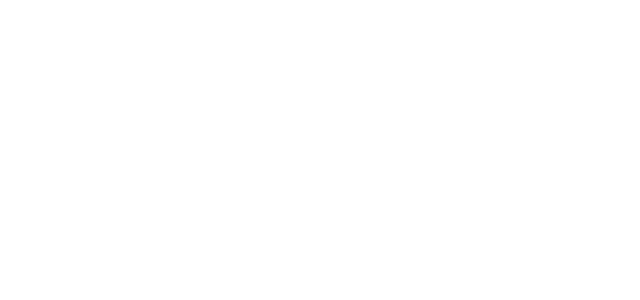
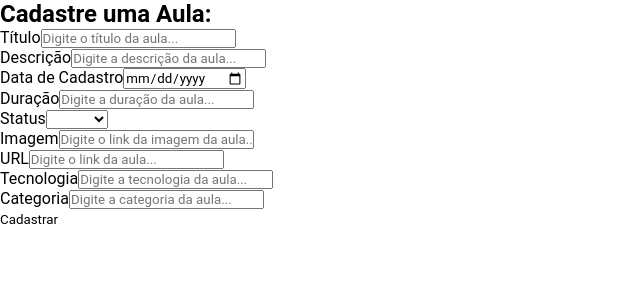
Before and after one commit to AndrewGPFranco/FE_TIv2, a Vue app: page /admin/cadastro/aula in a window 1280 px wide. Before the commit this address had no page. Shown: the top 300 px of the page, without its empty margins (0-640 px from the left). Built offline with nearby package versions, Linux system fonts and the light colour scheme; a web font is replaced by a local one.

Commit message:
funcionalidade para cadastrar aula funcionando porém sem css e melhorias no código pode ser feita

```diff
--- /dev/null
+++ b/src/pages/cadastrarAula.vue
@@ -0,0 +1,119 @@
+<template>
+    <section>
+        <h1>Cadastre uma Aula:</h1>
+        <form @submit.prevent="submit">
+            <div>
+                <label for="titulo">Título</label>
+                <input type="text" name="titulo" v-model="titulo" required autocomplete="off"
+                    placeholder="Digite o título da aula...">
+            </div>
+            <div>
+                <label for="descricao">Descrição</label>
+                <input type="text" name="descricao" v-model="descricao" required autocomplete="off"
+                    placeholder="Digite a descrição da aula...">
+            </div>
+            <div>
+                <label for="cadastro">Data de Cadastro</label>
+                <input type="date" name="cadastro" v-model="cadastro" required>
+            </div>
+            <div>
+                <label for="duracao">Duração</label>
+                <input type="number" name="duracao" v-model="duracao" required autocomplete="off"
+                    placeholder="Digite a duração da aula...">
+            </div>
+            <div>
+                <label for="status">Status</label>
+                <select name="status" v-model="status" required>
+                    <option value="true">Ativo</option>
+                    <option value="false">Inativo</option>
+                </select>
+            </div>
+            <div>
+                <label for="imagem">Imagem</label>
+                <input type="text" name="imagem" v-model="imagem" required autocomplete="off"
+                    placeholder="Digite o link da imagem da aula...">
+            </div>
+            <div>
+                <label for="url">URL</label>
+                <input type="text" name="url" v-model="url" required autocomplete="off"
+                    placeholder="Digite o link da aula...">
+            </div>
+            <div>
+                <label for="tech">Tecnologia</label>
+                <input type="text" name="tech" v-model="tech" required autocomplete="off"
+                    placeholder="Digite a tecnologia da aula...">
+            </div>
+            <div>
+                <label for="categoria">Categoria</label>
+                <input type="text" name="categoria" v-model="categoria" required autocomplete="off"
+                    placeholder="Digite a categoria da aula...">
+            </div>
+            <div>
+                <button type="submit">Cadastrar</button>
+            </div>
+        </form>
+    </section>
+</template>
+
+<script>
+import axios from 'axios';
+
+export default {
+    name: "cadastrarAula",
+    data() {
+        return {
+            titulo: "",
+            descricao: "",
+            cadastro: "",
+            duracao: "",
+            status: "",
+            imagem: "",
+            url: "",
+            tech: "",
+            categoria: ""
+        }
+    },
+    methods: {
+        submit() {
+            const dados = {
+                titulo: this.titulo,
+                descricao: this.descricao,
+                cadastro: this.cadastro,
+                duracao: this.duracao,
+                status: this.status,
+                imagem: this.imagem,
+                url: this.url,
+                tech: this.tech,
+                categoria: this.categoria
+            }
+
+            if (this.titulo === '' || this.descricao === '' || this.cadastro === '' || this.duracao === '' || this.status === '' || this.imagem === '' || this.url === '' || this.tech === '' || this.categoria === '') {
+                console.log("Preencha todos os campos antes de enviar o formulário.");
+                return;
+            }
+
+            const token = localStorage.getItem("Token");
+            const headers = {
+                'Authorization': `Bearer ${token}`,
+            };
+
+            axios.post("http://localhost:8080/api/cadastro/aula", dados,  { headers })
+                .then((response) => {
+                    console.log("Aula cadastrada com sucesso!", response);
+                    this.titulo = '';
+                    this.descricao = '';
+                    this.cadastro = '';
+                    this.duracao = '';
+                    this.status = '';
+                    this.imagem = '';
+                    this.url = '';
+                    this.tech = '';
+                    this.categoria = '';
+                })
+                .catch((error) => {
+                    console.log("Ocorreu um erro", error)
+                })
+        }
+    }
+}
+</script>
--- a/src/router/index.ts
+++ b/src/router/index.ts
@@ -5,6 +5,7 @@
 import roadmapVue from "../pages/roadmap.vue";
 import cursosVue from "../pages/cursos.vue";
 import matriculaVue from "../pages/matricula.vue";
+import CadastrarAula from "../pages/cadastrarAula.vue";
 
 const router = createRouter({
   history: createWebHistory(import.meta.env.BASE_URL),
@@ -44,6 +45,12 @@
       name: "matricula",
       component: matriculaVue,
       meta: { requiresAuth: false },
+    },
+    {
+      path: "/admin/cadastro/aula",
+      name: "cadastrarAula",
+      component: CadastrarAula,
+      meta: { requiresAuth: false },
     }
   ],
 });
```
